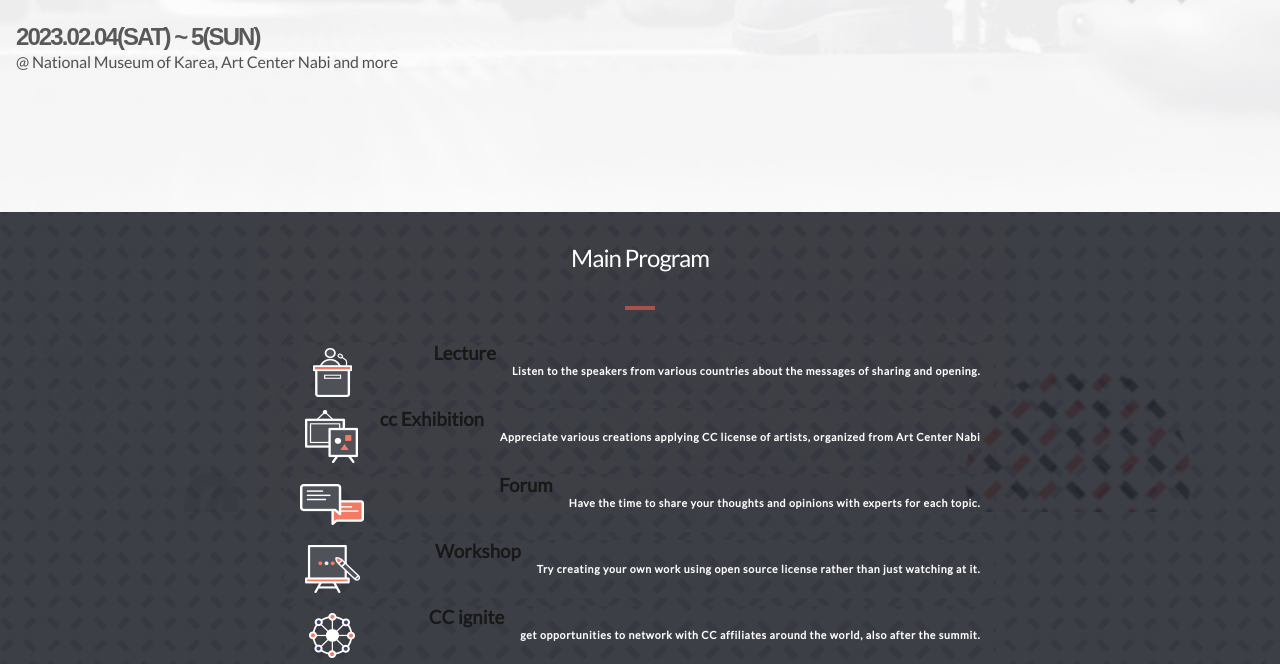
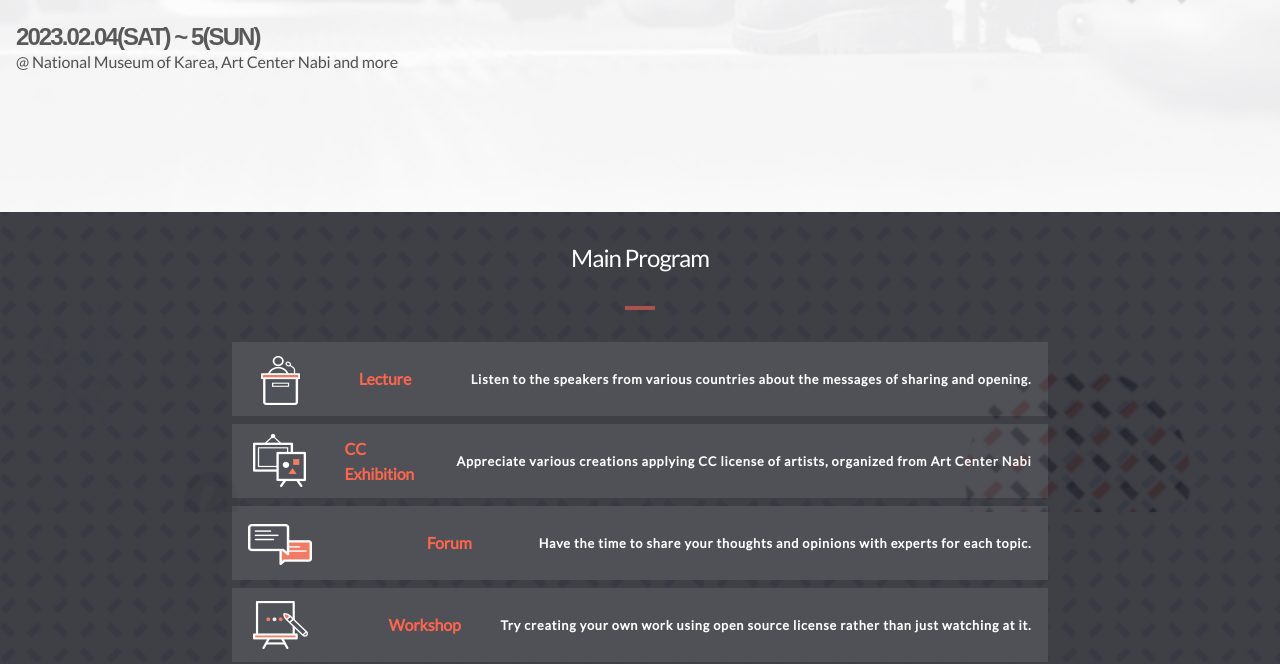
Before and after one commit to FevenSeyfu/Javascript-Hackathon, a website: page index.html in a window 1280 px wide. Shown: the part 288-952 px from the top of the page. Drawn offline with Linux system fonts and the light colour scheme; a web font is replaced by a local one.

Commit message:
Add frosted background to program card

```diff
--- a/assets/css/home.css
+++ b/assets/css/home.css
@@ -146,7 +146,7 @@ html {
   height: auto;
   display: grid;
   grid-template-rows: repeat(5, 1fr);
-  row-gap: 8px;
+  gap: 8px;
   justify-content: center;
   align-items: center;
   padding: 0 1rem;
@@ -154,11 +154,12 @@ html {
 
 .program-card {
   display: grid;
-  grid-template-columns: 1fr auto auto;
-  column-gap: 1rem;
+  grid-template-columns: 1fr 80px auto;
+  gap: 2rem;
   justify-content: space-evenly;
-  background: url('/assets/images/dark-backgound.png'), #3b3e45;
-  padding: 0 1rem;
+  background: #3b3e45;
+  backdrop-filter: blur(5px);
+  padding: 0.5rem 1rem;
 }
 
 .main-title {
@@ -184,12 +185,24 @@ html {
   margin: 2rem  auto;
 }
 
+.program-title {
+  display: flex;
+  align-items: center;
+  font-family: 'Lato', sans-serif;
+  font-style: normal;
+  font-weight: 700;
+  font-size: 1rem;
+  line-height: 25px;
+  letter-spacing: -0.01em;
+  color: #ff5438;
+}
+
 .program-description {
   color: #fff;
   font-family: 'Lato', sans-serif;
   font-style: normal;
   font-weight: 700;
-  font-size: 10.7034px;
+  font-size: 0.8rem;
   line-height: 22px;
   display: flex;
   align-items: center;
@@ -206,6 +219,9 @@ html {
   height: 68px;
   background: #ff4f38;
   color: #fff;
+  font-family: 'Lato', sans-serif;
+  font-style: normal;
+  font-weight: 900;
   font-size: 1rem;
   padding: 1rem;
   margin: 2rem auto;
--- a/index.html
+++ b/index.html
@@ -58,7 +58,7 @@
 				</div>
 				<div class="program-card">
 					<img src="assets/images/icons/program-icon-2.png" alt="Program icon" class="program-icon">
-					<h3 class="program-title">cc Exhibition</h3>
+					<h3 class="program-title">CC Exhibition</h3>
 					<p class="program-description">Appreciate various creations applying CC license of artists, organized from Art Center Nabi</p>
 				</div>
 				<div class="program-card">
```
